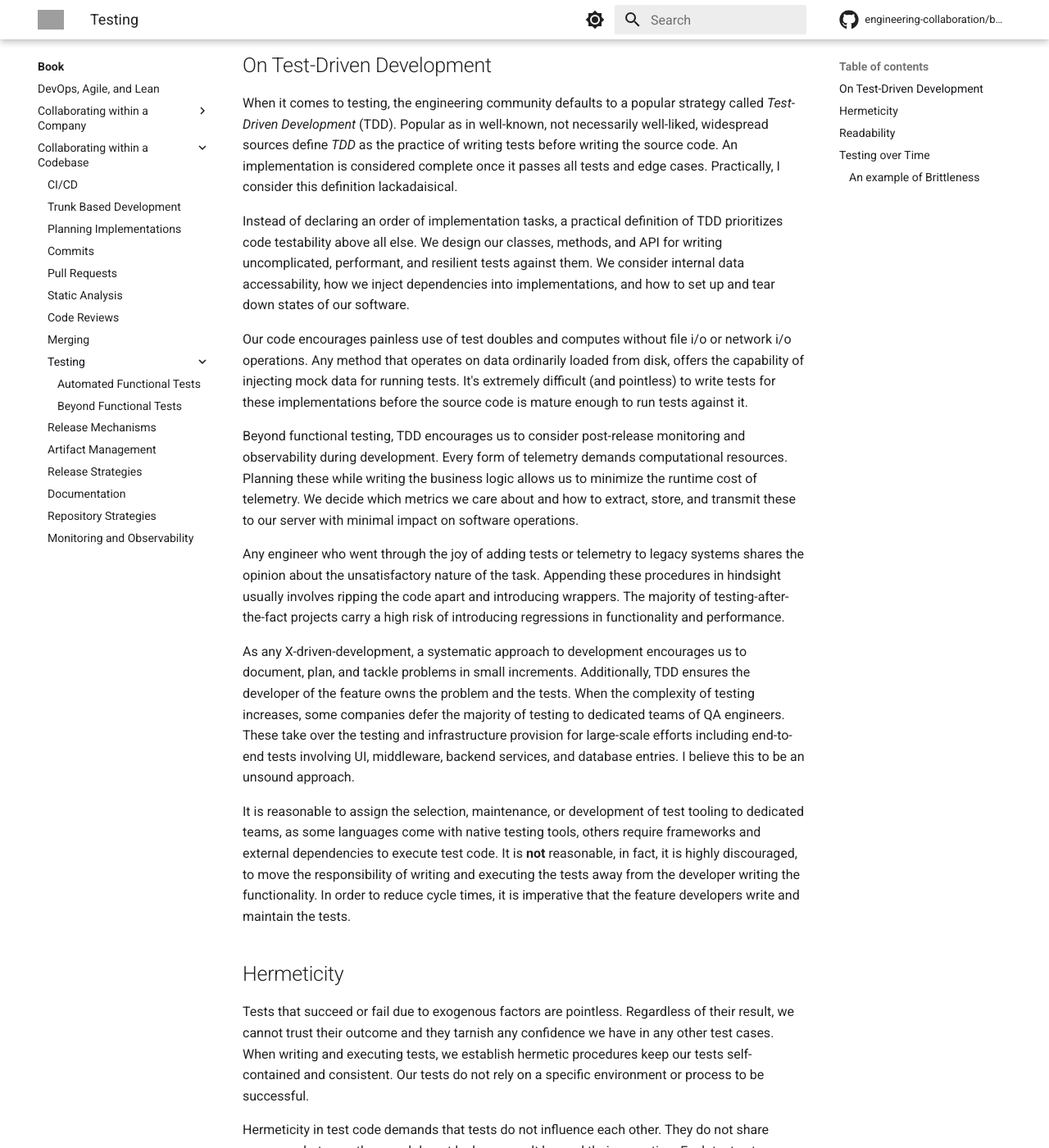
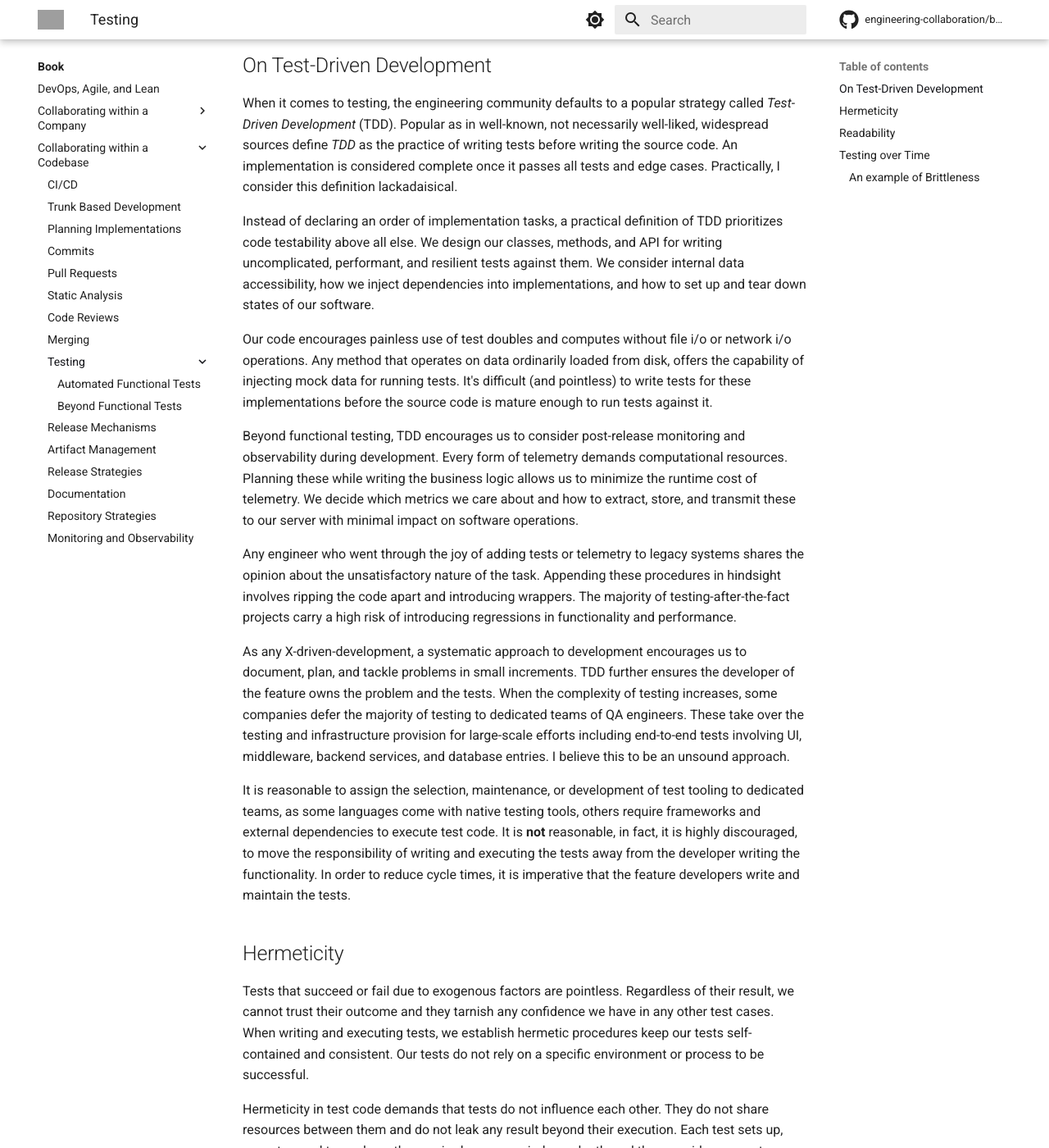
Before and after one commit to engineering-collaboration/book, an MkDocs documentation site: the page built from docs/book/collaborating-within-a-codebase/testing/README.md, in a window 1280 px wide and 1400 px high, scrolled down 848 px. Shown: the whole window at 82% size. Built offline with MkDocs 1.6.1 and Material for MkDocs 9.7.7, drawn with Linux system fonts in a browser that asks for light colours; comment, search, counter and statistics services are not loaded; some of the changed text lies outside the part shown; grey boxes are pictures that could not be loaded.

Commit message:
Fix vale errors and warnings

```diff
--- a/docs/book/collaborating-within-a-codebase/testing/README.md
+++ b/docs/book/collaborating-within-a-codebase/testing/README.md
@@ -30,15 +30,15 @@ We run our tests as often and as early as feasible. The sooner we detect an erro
 
 When it comes to testing, the engineering community defaults to a popular strategy called *Test-Driven Development* (TDD). Popular as in well-known, not necessarily well-liked, widespread sources define *TDD* as the practice of writing tests before writing the source code. An implementation is considered complete once it passes all tests and edge cases. Practically, I consider this definition lackadaisical.
 
-Instead of declaring an order of implementation tasks, a practical definition of TDD prioritizes code testability above all else. We design our classes, methods, and API for writing uncomplicated, performant, and resilient tests against them. We consider internal data accessability, how we inject dependencies into implementations, and how to set up and tear down states of our software.
+Instead of declaring an order of implementation tasks, a practical definition of TDD prioritizes code testability above all else. We design our classes, methods, and API for writing uncomplicated, performant, and resilient tests against them. We consider internal data accessibility, how we inject dependencies into implementations, and how to set up and tear down states of our software.
 
-Our code encourages painless use of test doubles and computes without file i/o or network i/o operations. Any method that operates on data ordinarily loaded from disk, offers the capability of injecting mock data for running tests. It's extremely difficult (and pointless) to write tests for these implementations before the source code is mature enough to run tests against it.
+Our code encourages painless use of test doubles and computes without file i/o or network i/o operations. Any method that operates on data ordinarily loaded from disk, offers the capability of injecting mock data for running tests. It's difficult (and pointless) to write tests for these implementations before the source code is mature enough to run tests against it.
 
 Beyond functional testing, TDD encourages us to consider post-release monitoring and observability during development. Every form of telemetry demands computational resources. Planning these while writing the business logic allows us to minimize the runtime cost of telemetry. We decide which metrics we care about and how to extract, store, and transmit these to our server with minimal impact on software operations.
 
-Any engineer who went through the joy of adding tests or telemetry to legacy systems shares the opinion about the unsatisfactory nature of the task. Appending these procedures in hindsight usually involves ripping the code apart and introducing wrappers. The majority of testing-after-the-fact projects carry a high risk of introducing regressions in functionality and performance.
+Any engineer who went through the joy of adding tests or telemetry to legacy systems shares the opinion about the unsatisfactory nature of the task. Appending these procedures in hindsight involves ripping the code apart and introducing wrappers. The majority of testing-after-the-fact projects carry a high risk of introducing regressions in functionality and performance.
 
-As any X-driven-development, a systematic approach to development encourages us to document, plan, and tackle problems in small increments. Additionally, TDD ensures the developer of the feature owns the problem and the tests. When the complexity of testing increases, some companies defer the majority of testing to dedicated teams of QA engineers. These take over the testing and infrastructure provision for large-scale efforts including end-to-end tests involving UI, middleware, backend services, and database entries. I believe this to be an unsound approach.
+As any X-driven-development, a systematic approach to development encourages us to document, plan, and tackle problems in small increments. TDD further ensures the developer of the feature owns the problem and the tests. When the complexity of testing increases, some companies defer the majority of testing to dedicated teams of QA engineers. These take over the testing and infrastructure provision for large-scale efforts including end-to-end tests involving UI, middleware, backend services, and database entries. I believe this to be an unsound approach.
 
 It is reasonable to assign the selection, maintenance, or development of test tooling to dedicated teams, as some languages come with native testing tools, others require frameworks and external dependencies to execute test code. It is **not** reasonable, in fact, it is highly discouraged, to move the responsibility of writing and executing the tests away from the developer writing the functionality. In order to reduce cycle times, it is imperative that the feature developers write and maintain the tests.
 
@@ -60,7 +60,7 @@ Most CI/CD platforms offer tooling to run tests in team-defined hermetic environ
 
 With hermetic tests running in hermetic environments, the final avenue of introducing inconsistencies comes in form of variable test data. We can realistically test with only a single variation across behavior, environment, and data. In order to verify code changes, our execution environment and test data needs to be identical.
 
-Across industries we face different challenges for test data: size of data, data complexity, context dependencies, cyclic references, metadata compliance, and delimiter tokens. We verify correct processing of expected data and ensure we fail early and gracefully to defective input. The further we delegate a faulty process, the more havoc it creates downstream.
+Across industries we face different challenges for test data: size of data, data complexity, context dependencies, cyclic references, metadata compliance, and delimiter tokens. We verify correct processing of expected data and ensure we fail early and <!-- vale write-good.Weasel = NO -->gracefully<!-- vale write-good.Weasel = YES --> to defective input. The further we delegate a faulty process, the more havoc it creates downstream.
 
 <!-- Using production data -->
 
```
Also changed, not shown: docs/book/collaborating-within-a-codebase/README.md (+1 -1 lines), docs/book/collaborating-within-a-codebase/testing/automated-functional-tests.md (+14 -9 lines), docs/book/collaborating-within-a-codebase/testing/beyond-functional-tests.md (+3 -3 lines), docs/book/collaborating-within-a-company/working-in-cycles.md (+0 -4 lines), 3 other files.
